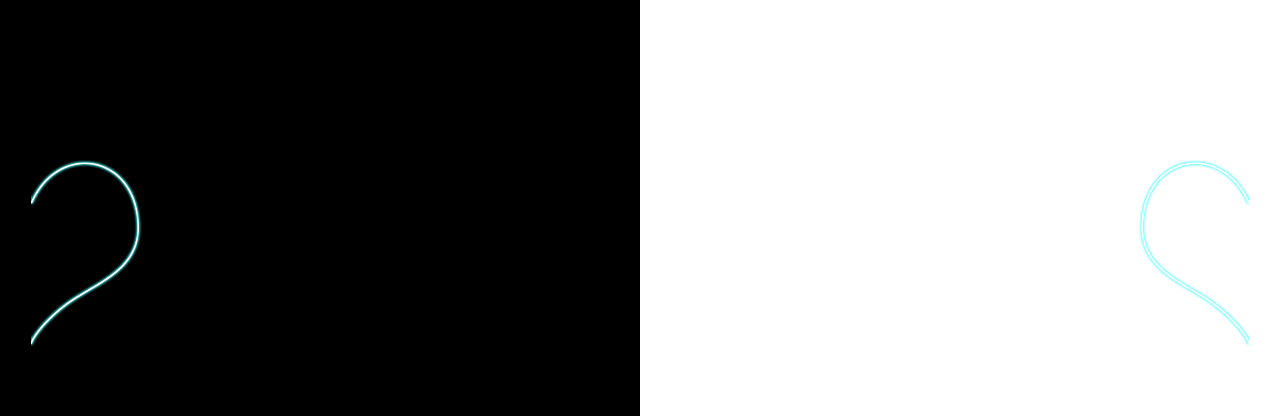
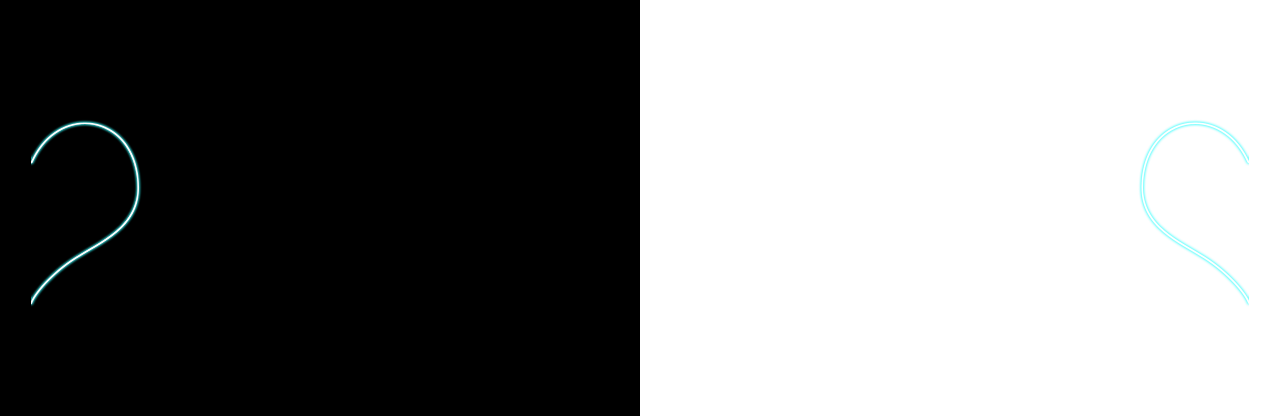
Before and after one commit to ProstoReals/seeyou.github.io, a plain HTML site: page index.html in a window 1280 px wide. Shown: the part 61-477 px from the top of the page. Drawn offline with nearby package versions, Linux system fonts and the light colour scheme.

Commit message:
Update style.css

```diff
--- a/style.css
+++ b/style.css
@@ -27,12 +27,12 @@
 }
 .slide1 {
     position: absolute;
-    top: 25%;
+    top: 20%;
     display: block;
 }
 .slide2 {
     position: absolute;
-    top: 25%;
+    top: 20%;
     display: block;
 }
 .slide2 img {
```
